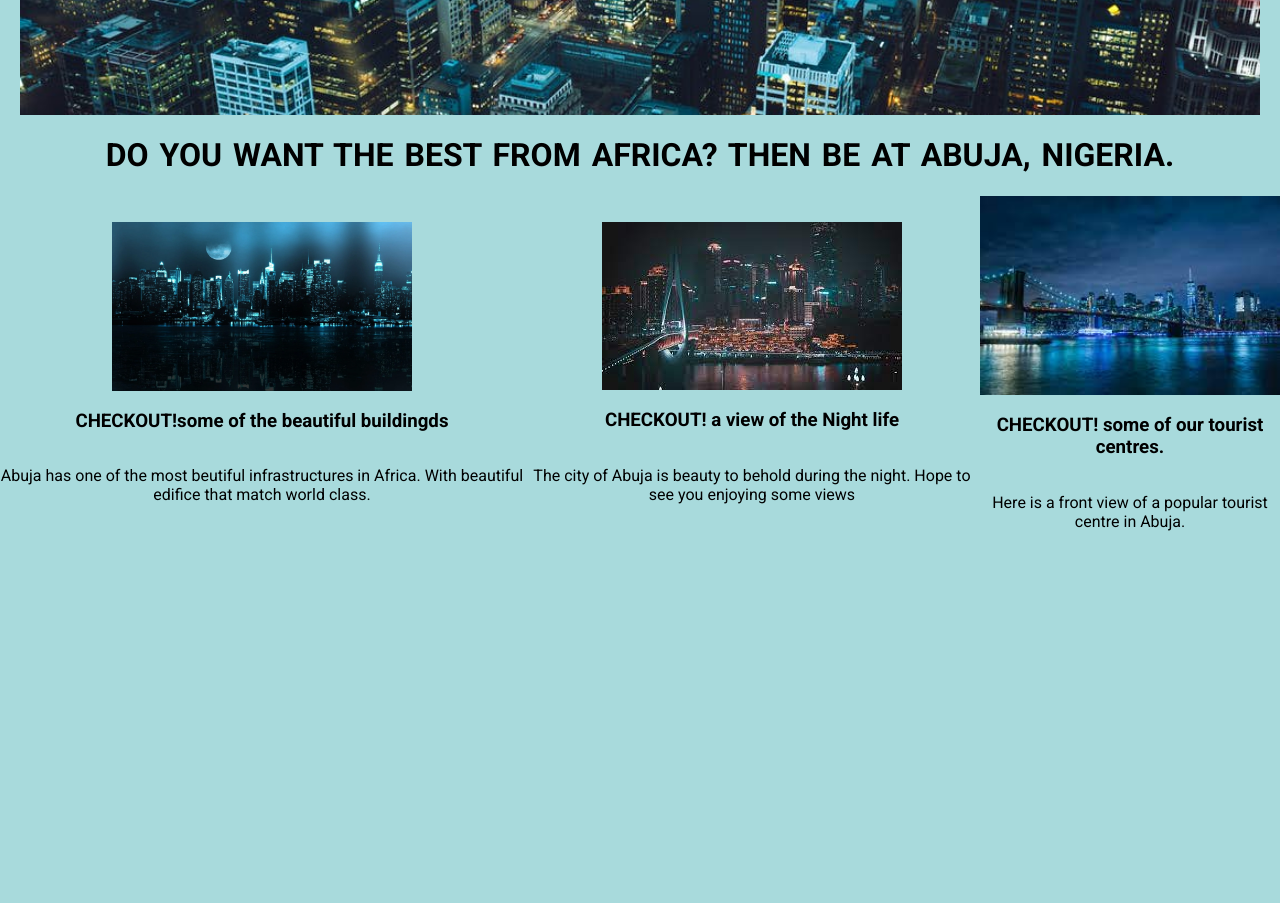
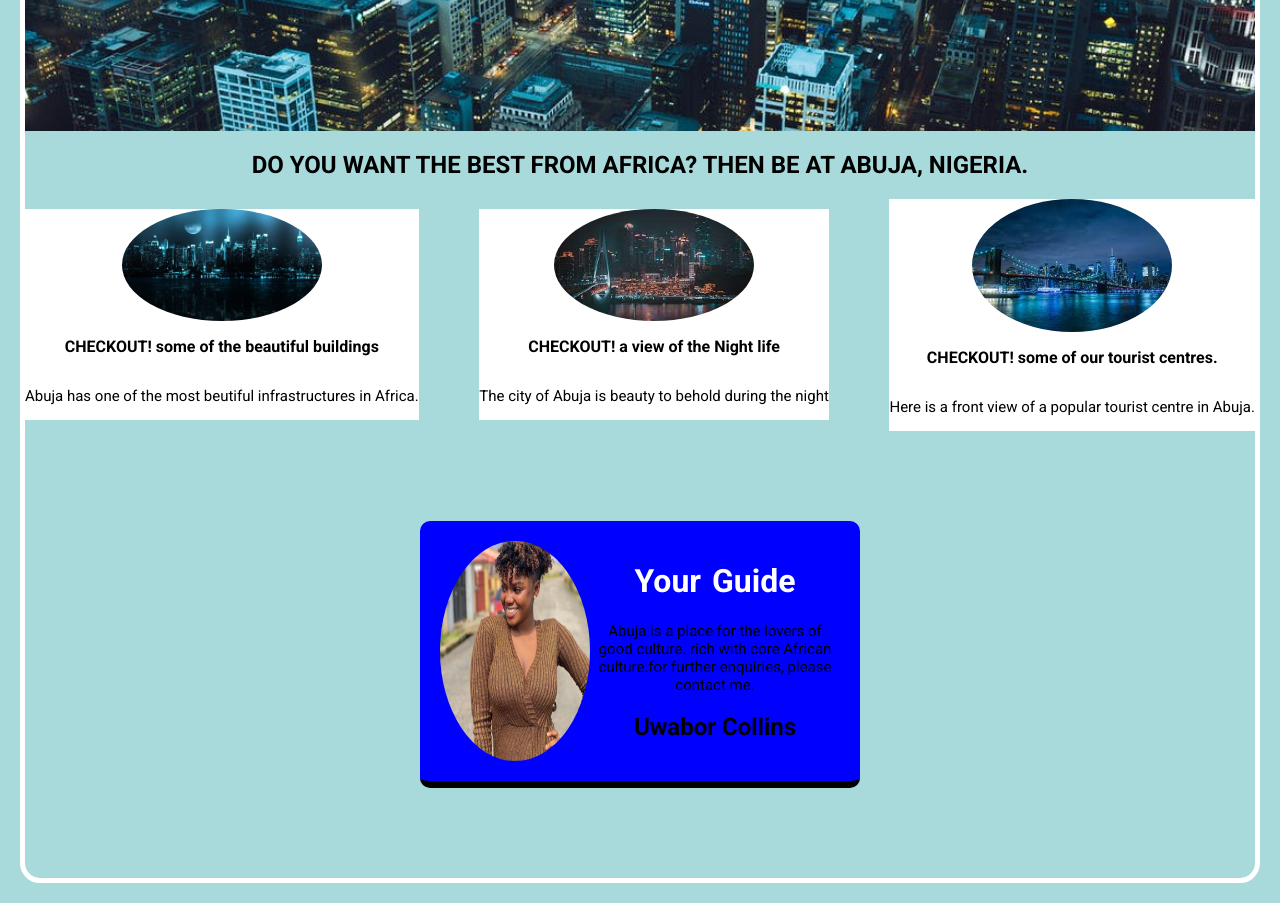
Before and after one commit to Beinglegendary/home-town-scrimba-project, a plain HTML site: page index.html in a window 1280 px wide. Shown: the part 460-1363 px from the top of the page. Before the commit the page ends 1007 px from the top, so only its background shows below. Drawn offline with Linux system fonts and the light colour scheme; a web font is replaced by a local one.

Commit message:
new commit

```diff
--- a/index.html
+++ b/index.html
@@ -7,35 +7,36 @@
   <link rel="preconnect" href="https://fonts.gstatic.com" crossorigin>
   <link href="https://fonts.googleapis.com/css2?family=Happy+Monkey&family=Roboto:ital,wght@0,100;0,300;0,400;0,500;0,700;0,900;1,100;1,300;1,400;1,700;1,900&display=swap" rel="stylesheet">
   <link rel="stylesheet" href="styles.css">
-  <title>Hompage</title>
+  <title>Hometown page</title>
 </head>
 
 <body>
+  <div id="total">
+
 
     <div id="container">
       <div class="head">
         <h1 class="hero-heading">Welcome to the city of Abuja</h1>
         <p class="hero-text">Abuja is the capital city of Nigeria. A place of real African tourism and culture. It comprises of mega cities, quiet districts, and busy pedestrians especially during morning and late periods of the day.</p>
       </div>
-<h1>DO YOU WANT THE BEST FROM AFRICA? THEN BE AT ABUJA, NIGERIA.</h1>
+
+    </div>
+
+    <div>
+      <h2>DO YOU WANT THE BEST FROM AFRICA? THEN BE AT ABUJA, NIGERIA.</h2>
     </div>
 
     <div id="happy-container">
-  <!-- <div class="happy">
-<h1>Welcome to the Happy Session</h1>
-  </div> -->
-
-
       <div class="main">
         <div class="child">
           <img src="hd2.webp">
-      <h3>CHECKOUT!some of the beautiful buildingds</h3>
-      <p>Abuja has one of the most beutiful infrastructures in Africa. With beautiful edifice that match world class.</p>
+          <h3>CHECKOUT! some of the beautiful buildings</h3>
+          <p>Abuja has one of the most beutiful infrastructures in Africa.</p>
         </div>
         <div class="child">
           <img src="hd3.jfif">
           <h3>CHECKOUT! a view of the Night life</h3>
-      <p>The city of Abuja is beauty to behold during the night. Hope to see you enjoying some views</p>
+          <p>The city of Abuja is beauty to behold during the night</p>
         </div>
         <div class="child">
           <img src="hd4.jfif">
@@ -44,14 +45,22 @@
         </div>
       </div>
 
-
     </div>
 
 
-</body>
+    <!-- <div id="guide-containter"> -->
+    <div class="card">
+        <img id="pic" src="img2.jpg">
+
+
+<div class="c">
+  <h1 class="text">Your Guide</h1>
+  <p class="text2">Abuja is a place for the lovers of good culture. rich with core African culture.for further enquiries, please contact me. </p>
+  <h2 class="text3">Uwabor Collins</h2>
+</div>
 
 
 
 
-
+</body>
 </html>
--- a/styles.css
+++ b/styles.css
@@ -1,6 +1,3 @@
-/* * {
-  margin: 0
-} */
 body {
   margin: 0;
   background-color: #A8DADC;
@@ -13,7 +10,7 @@ body {
   background-repeat: no-repeat;
   background-size: cover;
   padding: 200px;
-  margin: 9px 20px;
+  /* margin: 0px 20px; */
 }
 
 .hero-heading {
@@ -47,18 +44,58 @@ img {
   display: block;
   margin-left: auto;
   margin-right: auto;
-  width: 300px;
+  width: 200px;
+  border-radius: 50%;
 }
 
 .main {
-  max-width: fit-content;
+  max-width: content-fit;
   max-height: 600px;
   display: flex;
-  justify-content: space-around;
+  justify-content: space-between;
   flex-direction: row;
   align-items: center;
+
 }
-.child{
+
+.child {
   display: flex;
   flex-direction: column;
+background-color: white;
 }
+
+h3 {
+  font-size: 16px;
+}
+
+p {
+  font-size: 15px;
+}
+
+#total {
+  border: 5px solid white;
+  margin: 20px;
+border-radius: 20px;
+}
+
+
+#pic{
+  width: 150px;
+}
+
+
+.card{
+  width: 400px;
+  border-bottom:  7px solid black;
+  margin: 90px auto;
+  padding: 20px;
+  display: flex;
+background-color: blue;
+border-radius: 10px;
+}
+
+.text{
+  font-size: 32px;
+  font-weight: bold;
+  color: white;
+}
```
Lines whose indentation alone changed are shown as unchanged.
